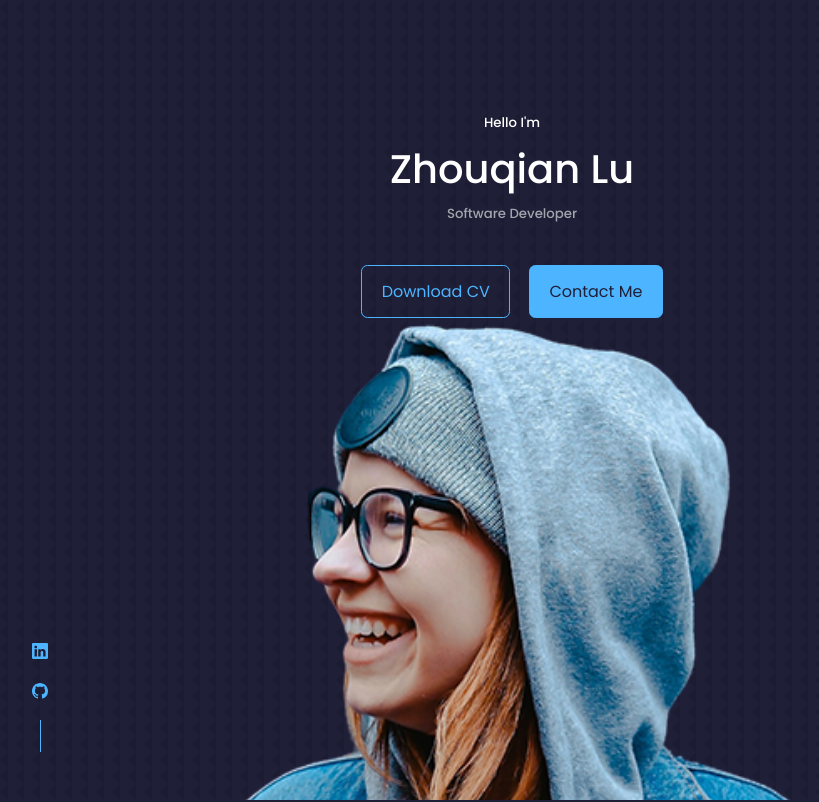
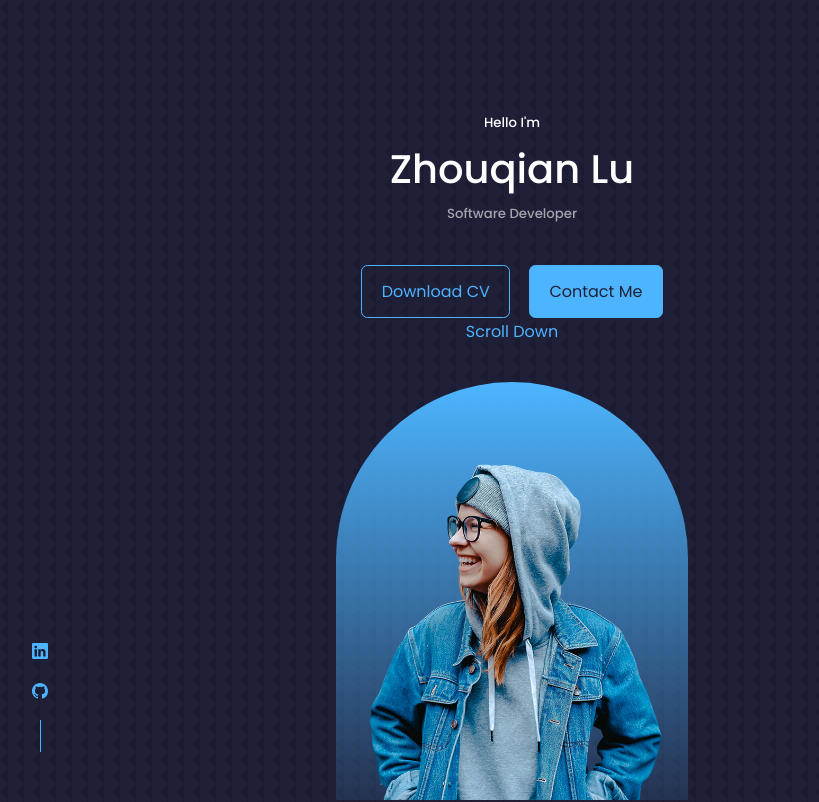
Before and after one commit to jzxl629/portfolio-website, a React (Create React App) app: page / in a window 1280 px wide. Shown: the top 802 px of the page, without its empty margins (128-947 px from the left). Built offline with nearby package versions, Linux system fonts and the light colour scheme.

Commit message:
Change the layout of the profile picture

```diff
--- a/src/components/header/header.css
+++ b/src/components/header/header.css
@@ -35,3 +35,16 @@
     height: 2rem;
     background: var(--color-primary);
 }
+
+/* ================ ME Image ================ */
+.me {
+    background: linear-gradient(var(--color-primary), transparent);
+    width: 22rem;
+    height: 30rem;
+    position: absolute;
+    left: calc(50% - 11rem);
+    margin-top: 4rem;
+    border-radius: 12rem 12rem 0 0;
+    overflow:hidden;
+    padding: 5rem 1.5rem 1.5rem 1.5rem;
+}
```
